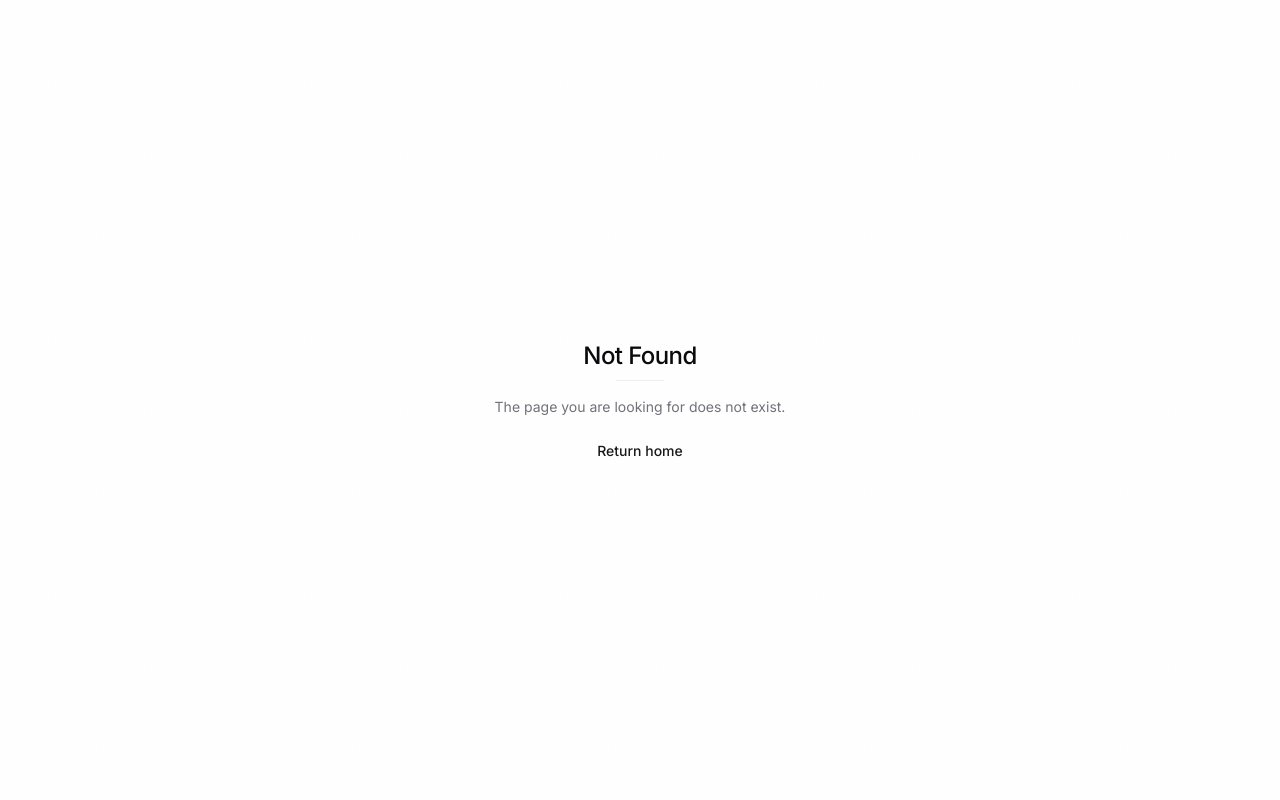
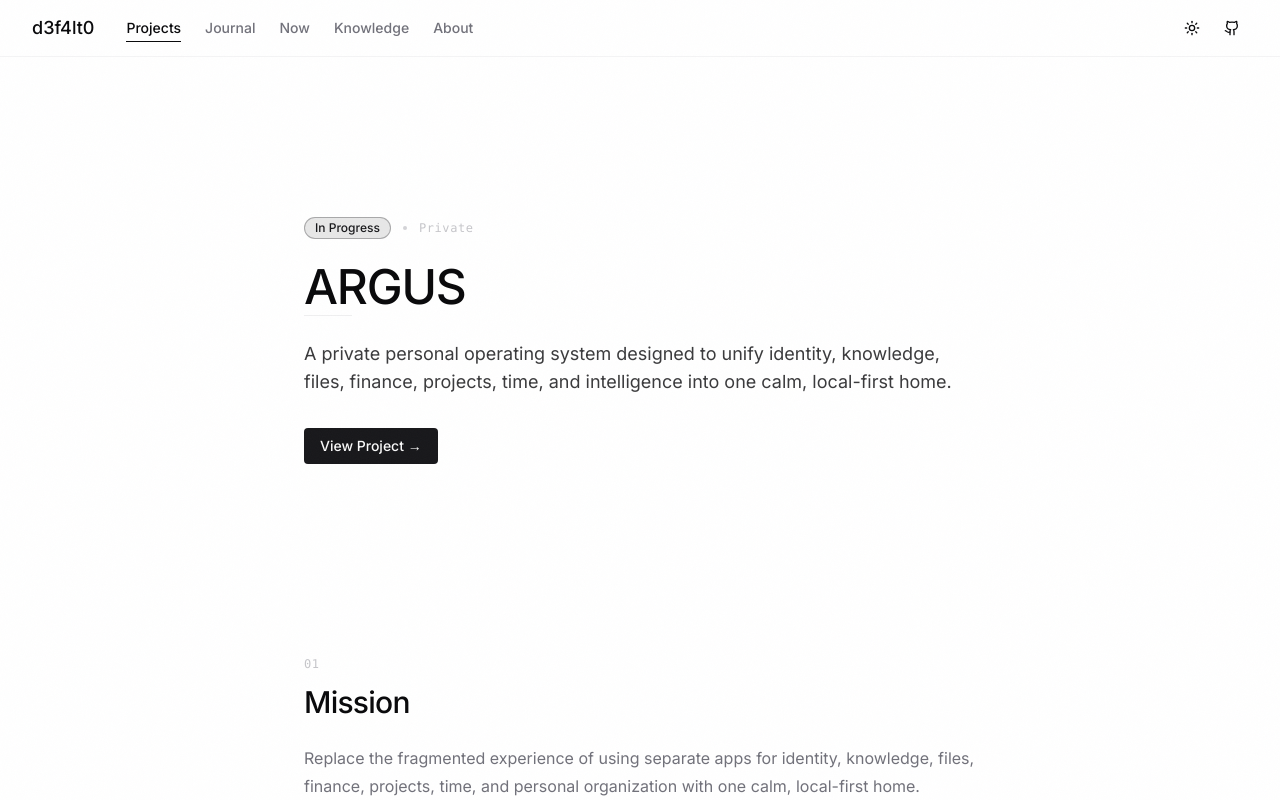
Before and after one commit to d3f4lt0/d3f4lt0.dev, a Next.js app: page /projects/argus in a window 1280 px wide. Before the commit this address had no page. Shown: the top 800 px of the page. Built offline with nearby package versions, Linux system fonts and the light colour scheme.

Commit message:
feat: restore ARGUS as public portfolio project

```diff
--- a/src/app/(site)/now/page.tsx
+++ b/src/app/(site)/now/page.tsx
@@ -106,7 +106,7 @@ export default function NowPage() {
           <SectionHeader number="05" title="ARGUS" />
           <div className="mt-6 space-y-4 text-base leading-7 text-muted-foreground">
             <p>
-              🧠 <span className="font-semibold text-foreground/80">Building ARGUS</span> — a private personal operating system.
+              <span className="font-semibold text-foreground/80">ARGUS</span> — a private personal operating system.
             </p>
             <p>
               The goal is to replace the fragmented experience of using separate apps for identity, knowledge, files, finance, projects, time, and personal organization with one calm, local-first home.
@@ -116,8 +116,16 @@ export default function NowPage() {
             </p>
             <div className="mt-2">
               <span className="inline-flex items-center rounded-full border border-muted-foreground/20 bg-muted/20 px-2.5 py-0.5 text-xs font-medium text-muted-foreground">
-                🔒 Private
+                Private
               </span>
+            </div>
+            <div className="mt-4">
+              <a
+                href="/projects/argus"
+                className="inline-flex items-center justify-center rounded-md bg-primary px-4 py-2 text-sm font-medium text-primary-foreground transition-colors hover:bg-primary/90 focus-visible:outline-none focus-visible:ring-1 focus-visible:ring-ring"
+              >
+                View Project →
+              </a>
             </div>
           </div>
         </div>
--- a/src/app/(site)/page.tsx
+++ b/src/app/(site)/page.tsx
@@ -99,6 +99,18 @@ const projects: Project[] = [
     stack: ['Python', 'Playwright', 'CLI'],
     lastUpdated: '2026-07-05',
     repository: 'github.com/d3f4lt0/phantom-fetch',
+    documentation: null,
+  },
+  {
+    name: 'ARGUS',
+    description: 'A private personal operating system designed to unify identity, knowledge, files, finance, projects, time, and intelligence into one calm, local-first home.',
+    href: '/projects/argus',
+    status: 'building',
+    state: 'Private project currently in active engineering development.',
+    version: 'Private',
+    stack: [],
+    lastUpdated: '2026-08-06',
+    repository: null,
     documentation: null,
   },
 ];
--- /dev/null
+++ b/src/app/(site)/projects/argus/page.tsx
@@ -0,0 +1,139 @@
+import { Metadata } from 'next';
+import Link from 'next/link';
+import { Section } from '@/components/site/section';
+import { SectionHeader } from '@/components/site/section-header';
+import { Card, CardContent } from '@/components/ui/card';
+import { Tag } from '@/components/ui/tag';
+import { PageTitle } from '@/components/site/page-title';
+import { StatusBadge } from '@/components/ui/badge';
+
+export const metadata: Metadata = {
+  title: 'ARGUS',
+  description: 'A private personal operating system designed to unify identity, knowledge, files, finance, projects, time, and intelligence into one calm, local-first home.',
+  openGraph: {
+    title: 'ARGUS — d3f4lt0',
+    description: 'A private personal operating system designed to unify identity, knowledge, files, finance, projects, time, and intelligence into one calm, local-first home.',
+    url: 'https://d3f4lt0.dev/projects/argus',
+    siteName: 'd3f4lt0',
+    type: 'website',
+  },
+  twitter: {
+    card: 'summary_large_image',
+    title: 'ARGUS — d3f4lt0',
+    description: 'A private personal operating system designed to unify identity, knowledge, files, finance, projects, time, and intelligence into one calm, local-first home.',
+  },
+};
+
+export default function ArgusProjectPage() {
+  return (
+    <div className="page-fade-in">
+      <Section className="pt-16 sm:pt-24 lg:pt-[160px] pb-16 sm:pb-24">
+        <div className="mx-auto max-w-2xl">
+          <div className="flex items-center gap-3 mb-6">
+            <StatusBadge status="building" label="In Progress" />
+            <span className="h-1 w-1 rounded-full bg-muted-foreground/30" aria-hidden="true" />
+            <span className="text-xs font-mono text-muted-foreground/40 tracking-wider">
+              Private
+            </span>
+          </div>
+          <h1 className="text-4xl font-medium tracking-tight text-foreground sm:text-5xl">ARGUS</h1>
+          <div className="mt-1 h-px w-12 bg-border/60" aria-hidden="true" />
+          <p className="mt-6 text-lg leading-7 text-foreground/80 text-balance">
+            A private personal operating system designed to unify identity, knowledge, files, finance, projects, time, and intelligence into one calm, local-first home.
+          </p>
+          <div className="mt-8">
+            <Link
+              href="/now"
+              className="inline-flex items-center justify-center rounded-md bg-primary px-4 py-2 text-sm font-medium text-primary-foreground transition-colors hover:bg-primary/90 focus-visible:outline-none focus-visible:ring-1 focus-visible:ring-ring"
+            >
+              View Project →
+            </Link>
+          </div>
+        </div>
+      </Section>
+
+      <Section className="py-16 sm:py-24">
+        <div className="mx-auto max-w-2xl">
+          <SectionHeader number="01" title="Mission" />
+          <div className="mt-6 space-y-4 text-base leading-7 text-muted-foreground">
+            <p>
+              Replace the fragmented experience of using separate apps for identity, knowledge, files, finance, projects, time, and personal organization with one calm, local-first home.
+            </p>
+          </div>
+        </div>
+      </Section>
+
+      <Section className="py-16 sm:py-24">
+        <div className="mx-auto max-w-2xl">
+          <SectionHeader number="02" title="Vision" />
+          <div className="mt-6 space-y-4 text-base leading-7 text-muted-foreground">
+            <p>
+              A single environment that respects privacy, ownership, and long-term thinking. Every piece of your digital life in one place, under your control.
+            </p>
+          </div>
+        </div>
+      </Section>
+
+      <Section className="py-16 sm:py-24">
+        <div className="mx-auto max-w-2xl">
+          <SectionHeader number="03" title="Why it exists" />
+          <div className="mt-6 space-y-4 text-base leading-7 text-muted-foreground">
+            <p>
+              Modern tools fragment attention. Identity lives in one app, notes in another, finances in a spreadsheet, projects in a tracker. ARGUS exists to end that fragmentation without sacrificing depth or control.
+            </p>
+          </div>
+        </div>
+      </Section>
+
+      <Section className="py-16 sm:py-24">
+        <div className="mx-auto max-w-2xl">
+          <SectionHeader number="04" title="Current development status" />
+          <div className="mt-6 space-y-4 text-base leading-7 text-muted-foreground">
+            <p>
+              Active engineering development. The core architecture is in progress. No public release date. No public repository.
+            </p>
+          </div>
+        </div>
+      </Section>
+
+      <Section className="py-16 sm:py-24">
+        <div className="mx-auto max-w-2xl">
+          <SectionHeader number="05" title="High-level roadmap" />
+          <div className="mt-6 grid gap-3">
+            {[
+              'Identity and access layer',
+              'Knowledge and notes system',
+              'File and media management',
+              'Finance and portfolio tracking',
+              'Project and task orchestration',
+              'Time and calendar integration',
+              'Intelligence and automation layer',
+            ].map((item) => (
+              <div key={item} className="flex items-center gap-3">
+                <div className="h-1.5 w-1.5 rounded-full bg-muted-foreground/30" aria-hidden="true" />
+                <span className="text-sm text-muted-foreground">{item}</span>
+              </div>
+            ))}
+          </div>
+        </div>
+      </Section>
+
+      <Section className="py-16 sm:py-24">
+        <div className="mx-auto max-w-2xl">
+          <SectionHeader number="06" title="Philosophy" />
+          <div className="mt-6 space-y-4 text-base leading-7 text-muted-foreground">
+            <p>
+              <span className="font-semibold text-foreground/80">Privacy-first.</span> Data stays local by default. Remote sync is optional and encrypted.
+            </p>
+            <p>
+              <span className="font-semibold text-foreground/80">Local-first.</span> The system works without cloud services. Ownership is non-negotiable.
+            </p>
+            <p>
+              <span className="font-semibold text-foreground/80">Long-term vision.</span> Built to outlive trends, frameworks, and platforms.
+            </p>
+          </div>
+        </div>
+      </Section>
+    </div>
+  );
+}
--- a/src/app/(site)/projects/page.tsx
+++ b/src/app/(site)/projects/page.tsx
@@ -100,6 +100,18 @@ const projects: Project[] = [
     repository: 'github.com/d3f4lt0/phantom-fetch',
     documentation: null,
   },
+  {
+    name: 'ARGUS',
+    description: 'A private personal operating system designed to unify identity, knowledge, files, finance, projects, time, and intelligence into one calm, local-first home.',
+    href: '/projects/argus',
+    status: 'building',
+    state: 'Private project currently in active engineering development.',
+    version: 'Private',
+    stack: [],
+    lastUpdated: '2026-08-06',
+    repository: null,
+    documentation: null,
+  },
 ];
 
 export default function ProjectsPage() {
```
Also changed, not shown: 2 other files (tests, documents, lock files or other folders).
